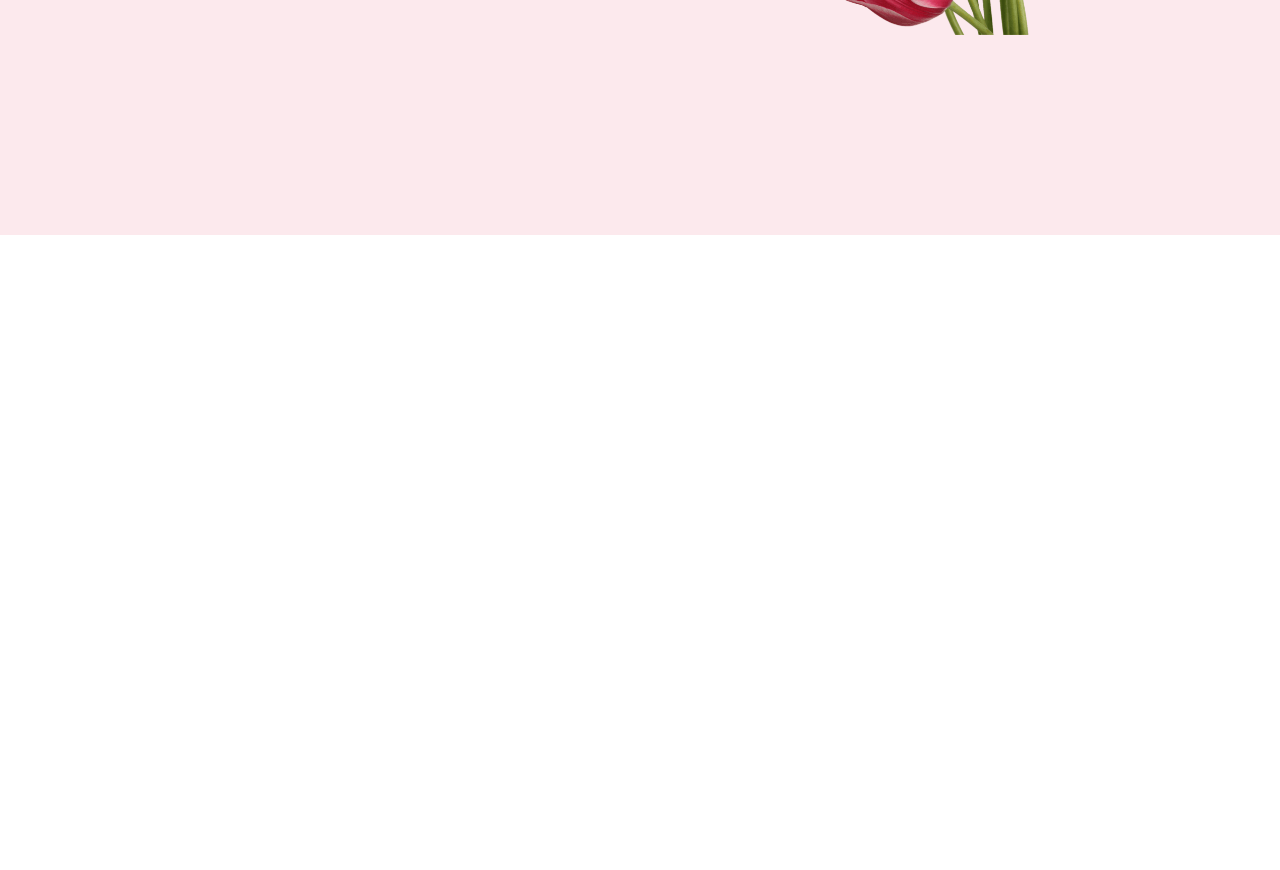
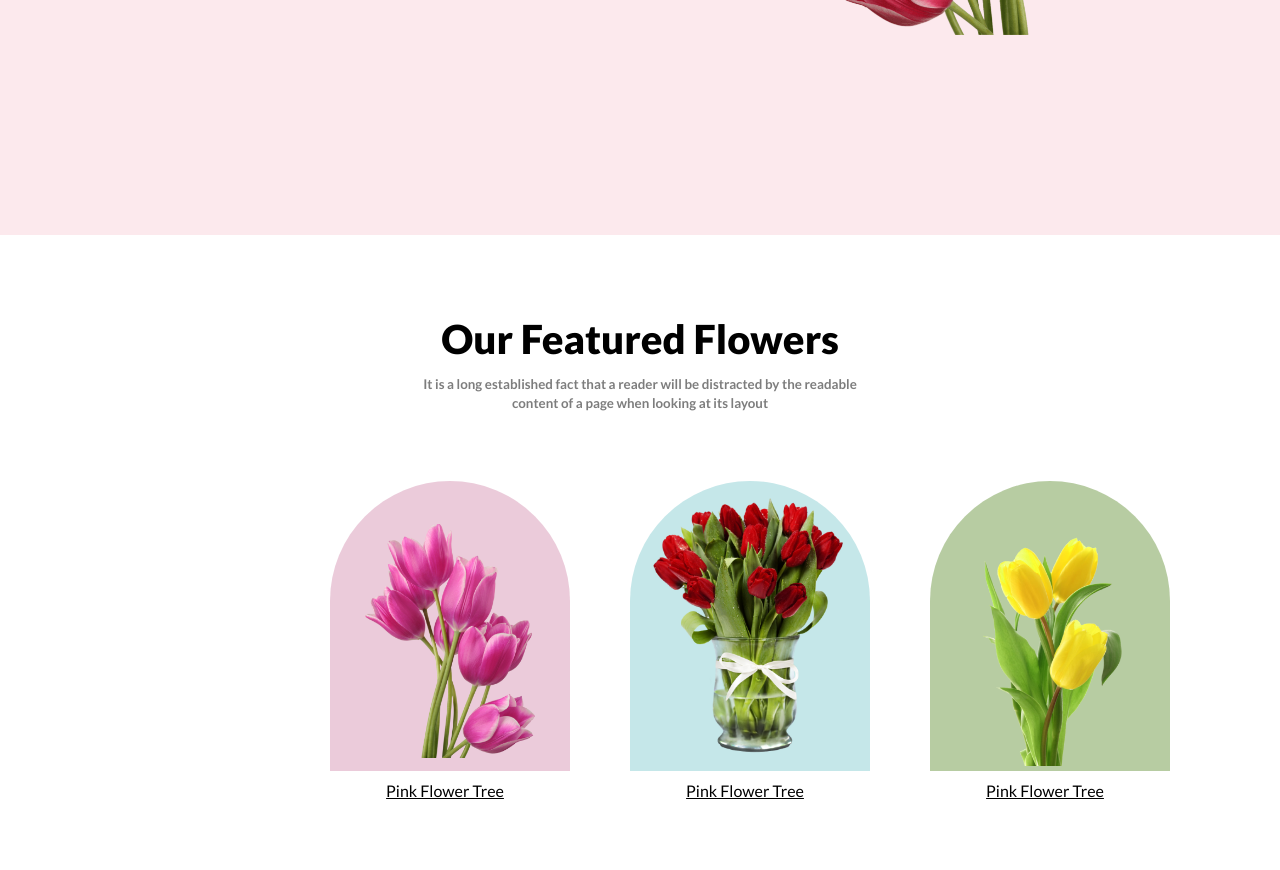
Before and after one commit to noushin-nusrat/flower-shop, a plain HTML site: page index.html in a window 1280 px wide. Shown: the part 565-1435 px from the top of the page. Before the commit the page ends 800 px from the top, so only its background shows below. Drawn offline with Linux system fonts and the light colour scheme.

Commit message:
Our Featured Flowers section

```diff
--- a/index.html
+++ b/index.html
@@ -1,21 +1,22 @@
 <!DOCTYPE html>
 <html lang="en">
+
 <head>
   <meta charset="UTF-8" />
   <meta name="viewport" content="width=device-width, initial-scale=1.0" />
   <title>FlowerShop</title>
   <link rel="stylesheet" href="style/style.css" />
 </head>
+
 <body>
   <header>
     <section class="container-of-let-s-make">
       <div class="let-s-make-about">
         <h1 class="let-s-make-main-title">
-            Let's make <br />
-            beautiful flowers a <br />
+          Let's make <br> beautiful flowers a <br>
           part of your life.
         </h1>
-          <p>
+        <p class="banner-info">
           It is a long established fact that a reader will be distracted by
           the readable content of a page when looking at its layout. The point
           of using Lorem Ipsum is that it has a more-or-less normal
@@ -24,15 +25,49 @@
         <button class="btn">Shop Now</button>
       </div>
       <div>
-          <img class="flower-semple-img" src="./images/pngwing 10.png" alt="">
+        <img class="flower-sample-img" src="./images/pngwing 10.png" alt="">
       </div>
     </section>
   </header>
   <main>
+    <!-- our featured section start  -->
+    <section class="our-featured">
+      <!-- title section -->
+      <div class="our-featured-title">
+        <h1>Our Featured Flowers</h1>
+        <p>
+          <small>It is a long established fact that a reader will be distracted by
+            the readable <br />
+            content of a page when looking at its layout</small>
+        </p>
+      </div>
+      <!-- our featured flower main -->
+      <div class="container-to-every-featured">
+        <div class="featured-flower-container">
+          <div class="featured-flower-1">
+            <img class="featured-flower-img" src="./images/pngwing 6.png" alt="" />
+          </div>
+          <p class="pink-tree"><u>Pink Flower Tree</u></p>
+        </div>
+        <div class="featured-flower-container">
+          <div class="featured-flower-2">
+            <img class="featured-flower-img-2" src="./images/pngwing 8.png" alt="" />
+          </div>
+          <p class="pink-tree"><u>Pink Flower Tree</u></p>
+        </div>
+        <div class="featured-flower-container">
+          <div class="featured-flower-3">
+            <img class="featured-flower-img" src="./images/pngwing 7.png" alt="" />
+          </div>
+          <p class="pink-tree"><u>Pink Flower Tree</u></p>
+        </div>
+      </div>
+    </section>
 
   </main>
   <footer>
 
   </footer>
 </body>
+
 </html>
--- a/style/style.css
+++ b/style/style.css
@@ -1,33 +1,132 @@
-*{
+@import url('https://fonts.googleapis.com/css2?family=Lato:wght@100;400;700;900&display=swap');
+
+
+* {
     margin: 0;
     padding: 0;
+    font-family: 'Lato', sans-serif;
 }
-/* Let's make section css start  */
-.container-of-let-s-make{
-  display: flex;
-  justify-content: space-around;
-  align-items: center;
-  height: 100vh;
-  background-color: #e5547321;
+
+/* Let's make section style */
+.container-of-let-s-make {
+    display: flex;
+    justify-content: space-around;
+    align-items: center;
+    height: 100vh;
+    background-color: #e5547321;
 }
-.let-s-make-about{
+
+.let-s-make-about {
     width: 400px;
 }
-.let-s-make-main-title{
+
+.let-s-make-main-title {
+    margin-bottom: 20px;
     font-size: 45px;
-    font-family: 'Franklin Gothic Medium', 'Arial Narrow', Arial, sans-serif;
-    margin-bottom: 20px;
+    font-weight: 800;;
+}
+.banner-info{
+    color: rgba(39, 39, 39, 0.60)
 }
 
-.flower-semple-img{
+.flower-sample-img {
     width: 320px;
 }
 
-.btn{
+.btn {
     padding: 10px 20px;
-    margin-top: 10px;
+    margin-top: 30px;
     border-radius: 5px;
     border: 0;
     background-color: #E55473;
     color: white;
 }
+
+/* Our featured section css start */
+
+.our-featured {
+    margin-top: 80px;
+}
+
+.our-featured-title {
+    text-align: center;
+    font-weight: bold;
+}
+
+.our-featured-title h1 {
+    margin-bottom: 10px;
+    font-size: 40px;
+    font-weight: 800;
+}
+
+.our-featured-title p {
+    color: rgba(39, 39, 39, 0.60);
+}
+
+.container-to-every-featured {
+    display: flex;
+    justify-content: space-around;
+    width: 900px;
+    padding: 70px;
+    margin-left: 200px;
+}
+
+.featured-flower-container {
+    width: 180px;
+    text-align: center;
+}
+
+.featured-flower-1 {
+    display: flex;
+    justify-content: center;
+    align-items: center;
+    width: 180px;
+    padding: 30px;
+    padding-bottom: 0px;
+    background-color: #a721623b;
+    border-top-left-radius: 120px;
+    border-top-right-radius: 120px;
+    border: 0;
+    height: 260px;
+}
+
+.featured-flower-img {
+    width: 170px;
+
+}
+
+.pink-tree {
+    text-align: center;
+    margin-top: 10px;
+    margin-left: 50px;
+}
+
+.featured-flower-2 {
+    display: flex;
+    justify-content: center;
+    align-items: center;
+    width: 180px;
+    padding: 30px;
+    background-color: #0598a03b;
+    border-top-left-radius: 120px;
+    border-top-right-radius: 120px;
+    border: 0;
+    height: 230px;
+
+}
+
+.featured-flower-img-2 {
+    width: 200px;
+
+}
+
+.featured-flower-3 {
+    width: 180px;
+    padding: 30px;
+    padding-bottom: 0;
+    background-color: #477d1163;
+    border-top-left-radius: 120px;
+    border-top-right-radius: 120px;
+    border: 0;
+    height: 260px;
+}
```
Lines whose indentation alone changed are shown as unchanged.
